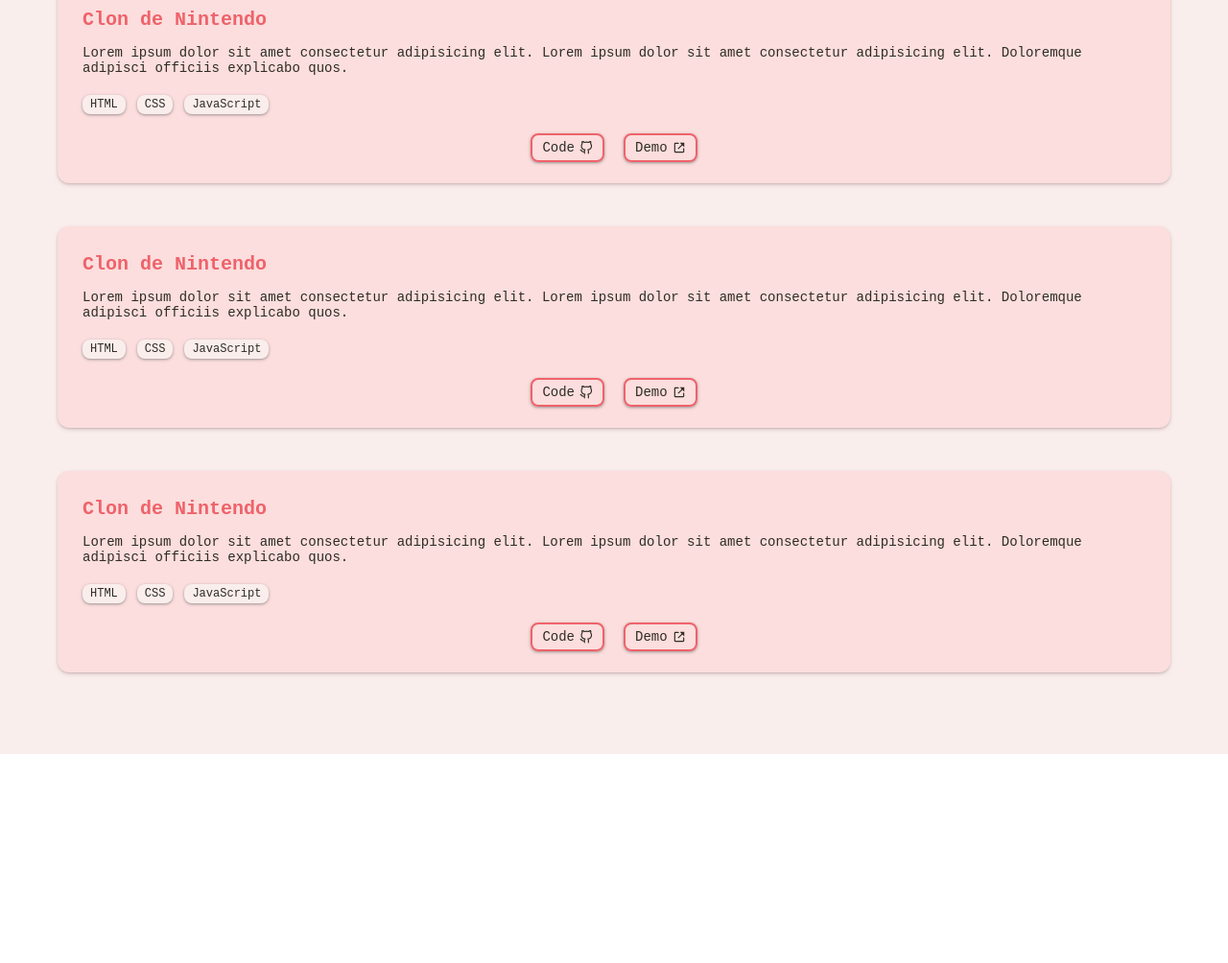
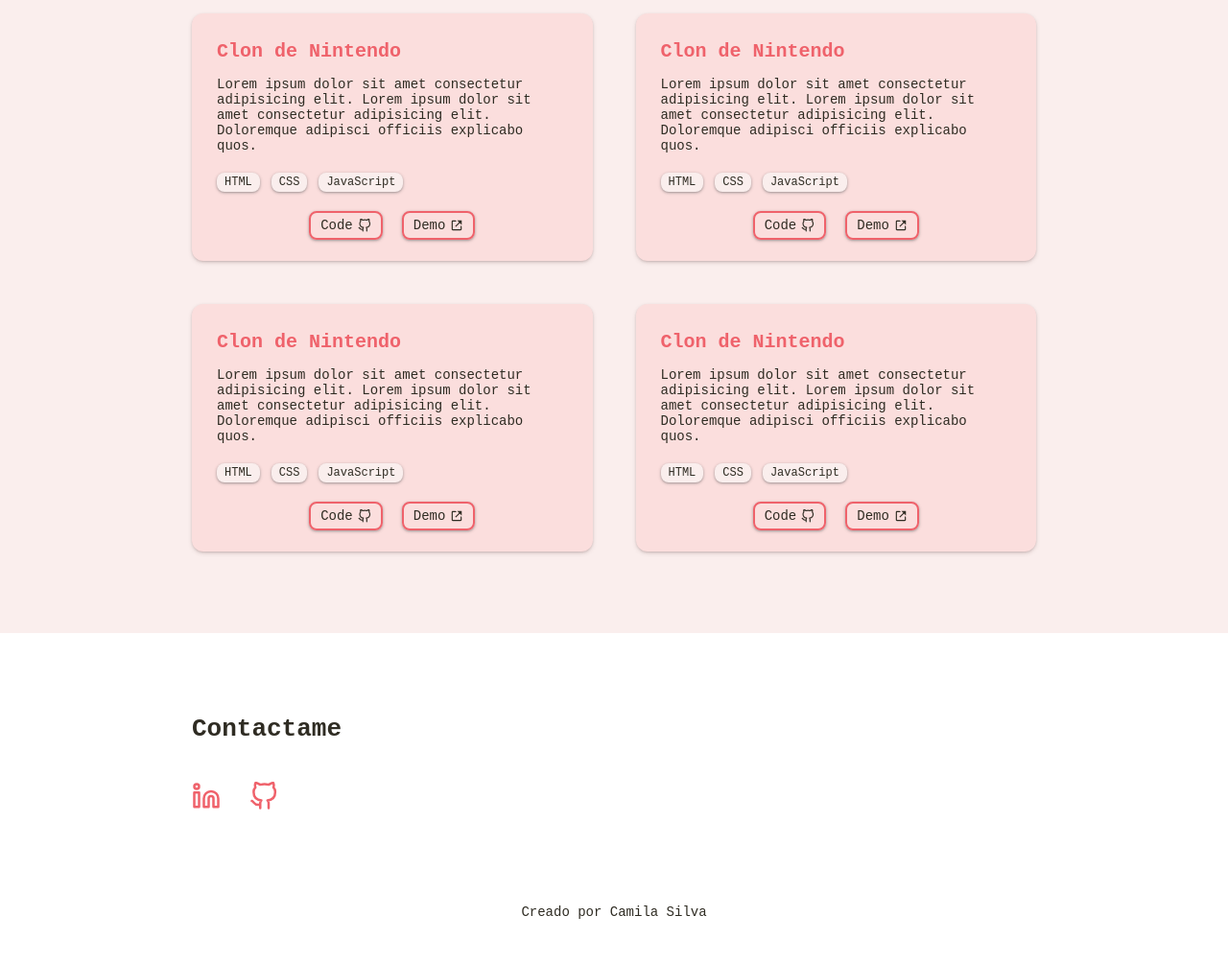
Before and after one commit to camilasilvab/my_portfolio, a website built with Vite: page index.html in a window 1280 px wide. Shown: the part 1086-2090 px from the top of the page at 96% size. Before the commit the page ends 1872 px from the top, so only its background shows below. Built offline with nearby package versions, Linux system fonts and the light colour scheme; a web font is replaced by a local one.

Commit message:
Agregue la version desktop del proyecto

```diff
--- a/index.html
+++ b/index.html
@@ -48,7 +48,7 @@
     <button class="download button-shadow">Descargar CV</button>
   </header>
 
-  <main class="main-section">
+  <main class="main-section desktop-version">
 
     <section class="aboutMe">
       <h1>Sobre mi</h1>
@@ -84,9 +84,11 @@
       </div>
     </section>
 
-    <section class="projects">
+    <section class="projects-conteiner">
 
       <h1>Proyectos</h1>
+
+      <section class="projects">
 
         <div class="card-projects">
           <!-- <img src="./src/img/Sin título.png" alt="Clon de nintendo"> -->
@@ -154,14 +156,51 @@
         </div>
 
 
+        <div class="card-projects">
+          <!-- <img src="./src/img/Sin título.png" alt="Clon de nintendo"> -->
+          <section class="card-texts">
+            <h2>Clon de Nintendo</h2>
+            <p>Lorem ipsum dolor sit amet consectetur adipisicing elit. Lorem ipsum dolor sit amet consectetur adipisicing elit. Doloremque adipisci officiis explicabo quos.</p>
           </section>
+          <div class="tags">
+            <span>HTML</span>
+            <span>CSS</span>
+            <span>JavaScript</span>
+          </div>
+          <div class="card-buttons">
+            <a class="button-card button-shadow" href="">Code
+              <svg stroke="currentColor" fill="none" stroke-width="2" viewBox="0 0 24 24" stroke-linecap="round" stroke-linejoin="round" height="1em" width="1em" xmlns="http://www.w3.org/2000/svg"><path d="M9 19c-5 1.5-5-2.5-7-3m14 6v-3.87a3.37 3.37 0 0 0-.94-2.61c3.14-.35 6.44-1.54 6.44-7A5.44 5.44 0 0 0 20 4.77 5.07 5.07 0 0 0 19.91 1S18.73.65 16 2.48a13.38 13.38 0 0 0-7 0C6.27.65 5.09 1 5.09 1A5.07 5.07 0 0 0 5 4.77a5.44 5.44 0 0 0-1.5 3.78c0 5.42 3.3 6.61 6.44 7A3.37 3.37 0 0 0 9 18.13V22"></path></svg>
+            </a>
+            <a class="button-card button-shadow" href="">Demo
+              <svg stroke="currentColor" fill="currentColor" stroke-width="0" viewBox="0 0 24 24" height="1em" width="1em" xmlns="http://www.w3.org/2000/svg"><path d="m13 3 3.293 3.293-7 7 1.414 1.414 7-7L21 11V3z"></path><path d="M19 19H5V5h7l-2-2H5c-1.103 0-2 .897-2 2v14c0 1.103.897 2 2 2h14c1.103 0 2-.897 2-2v-5l-2-2v7z"></path></svg>
+            </a>
+          </div>
+        </div>
 
-    <section class="form-section">
+      </section>
 
     </section>
 
   </main>
 
+  <footer>
+
+    <h3>Contactame</h3>
+    <div class="footer-links">
+      <a href="https://www.linkedin.com/in/camila-m-silva-bernal-06710a1b0/">
+        <svg stroke="currentColor" fill="none" stroke-width="2" viewBox="0 0 24 24" stroke-linecap="round" stroke-linejoin="round" height="1em" width="1em" xmlns="http://www.w3.org/2000/svg"><path d="M16 8a6 6 0 0 1 6 6v7h-4v-7a2 2 0 0 0-2-2 2 2 0 0 0-2 2v7h-4v-7a6 6 0 0 1 6-6z"></path><rect x="2" y="9" width="4" height="12"></rect><circle cx="4" cy="4" r="2"></circle></svg>
+      </a>
+      <a href="https://github.com/camilasilvab">
+        <svg stroke="currentColor" fill="none" stroke-width="2" viewBox="0 0 24 24" stroke-linecap="round" stroke-linejoin="round" height="1em" width="1em" xmlns="http://www.w3.org/2000/svg"><path d="M9 19c-5 1.5-5-2.5-7-3m14 6v-3.87a3.37 3.37 0 0 0-.94-2.61c3.14-.35 6.44-1.54 6.44-7A5.44 5.44 0 0 0 20 4.77 5.07 5.07 0 0 0 19.91 1S18.73.65 16 2.48a13.38 13.38 0 0 0-7 0C6.27.65 5.09 1 5.09 1A5.07 5.07 0 0 0 5 4.77a5.44 5.44 0 0 0-1.5 3.78c0 5.42 3.3 6.61 6.44 7A3.37 3.37 0 0 0 9 18.13V22"></path></svg>
+      </a>
+
+    </div>
+
+    <span class="footer-section">
+      <p>Creado por Camila Silva</p>
+    </span>
+
+  </footer>
 
 </body>
 </html>
--- a/src/style.css
+++ b/src/style.css
@@ -81,6 +81,7 @@
 .header-section h1 {
   font-size: 4.8rem;
   font-weight: 700;
+  color: var(--red);
 }
 
 .header-section h2 {
@@ -169,20 +170,27 @@
   height: 30px;
 }
 
-.projects {
-  display: flex;
-  flex-direction: column;
-  align-items: center;
+.projects-conteiner {
   padding: 85px 60px 85px ;
-  gap: 45px;
   background-color: var(--white);
 }
 
-.projects h1 {
+.projects-conteiner h1 {
   width: 100%;
+  padding-bottom: 60px;
   text-align: start;
   font-size: 4.8rem;
 }
+
+.projects {
+  display: grid;
+  grid-template-columns: repeat(auto-fill,minmax(320px,1fr));
+  gap: 45px;
+
+
+}
+
+
 
 .card-projects {
   padding: 22px 26px;
@@ -237,6 +245,48 @@
   color: var(--red);
 }
 
-/* .form-section {
+/* __________________________________________ */
 
-} */
+footer {
+  display: flex;
+  flex-direction: column;
+  padding: 85px 60px 45px ;
+  gap: 10px;
+  font-size: 2.6rem;
+}
+
+footer h3 {
+  padding-bottom: 30px;
+}
+
+.footer-links {
+  display: flex;
+/*   justify-content: center; */
+  gap: 30px;
+  color: var(--red);
+}
+
+.footer-links svg {
+  width: 30px;
+  height: 30px;
+}
+
+.footer-links svg:hover {
+  color: var(--red-solf);
+}
+
+.footer-section {
+  padding-top: 80px;
+  font-size: 1.4rem;
+  text-align: center;
+}
+
+/* _______Responsive ________ */
+
+@media (min-width: 600px) {
+
+  .header-section, .aboutMe, .projects-conteiner, footer {
+    padding-left: 200px;
+    padding-right: 200px;
+  }
+}
```
Lines whose indentation alone changed are shown as unchanged.
